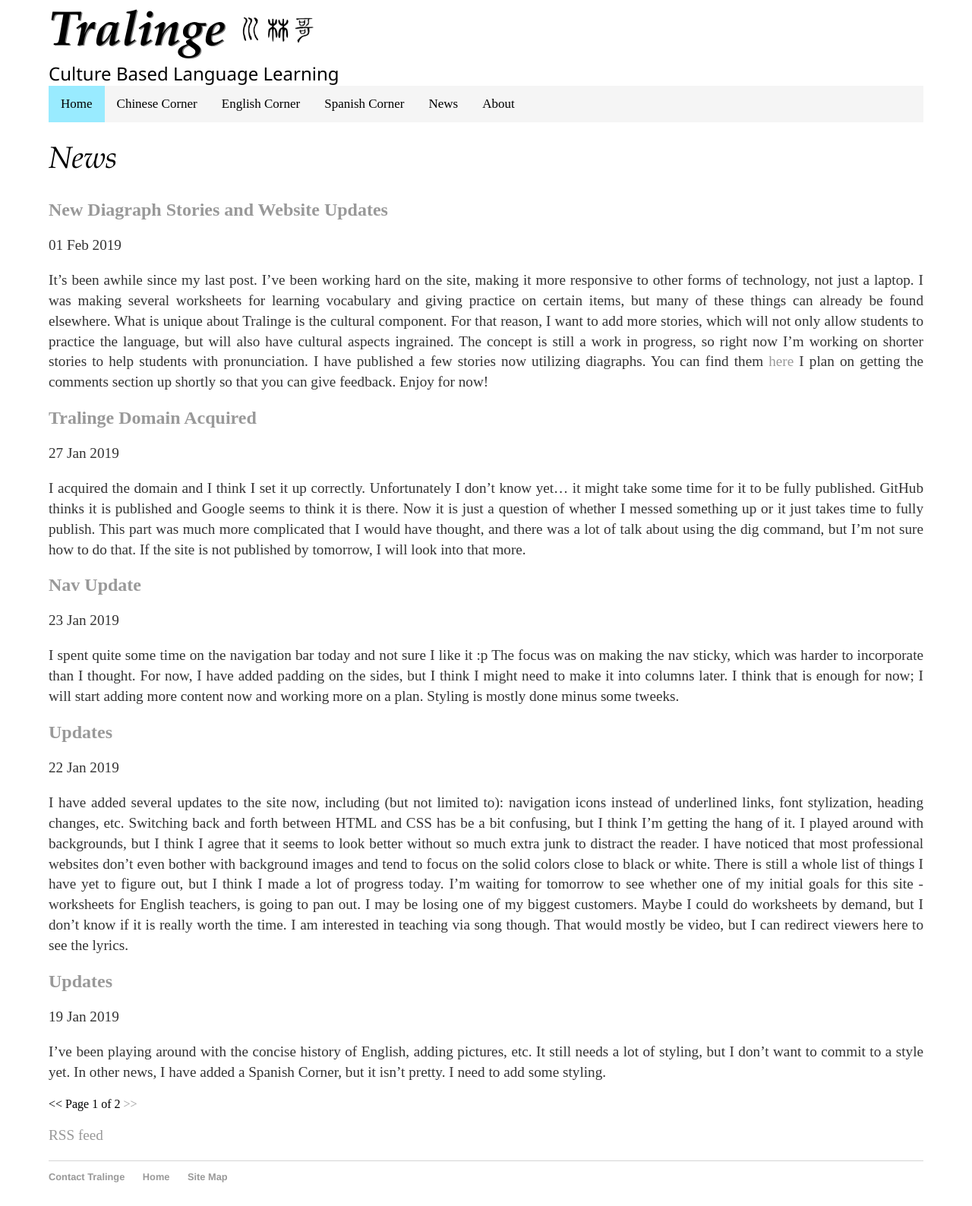
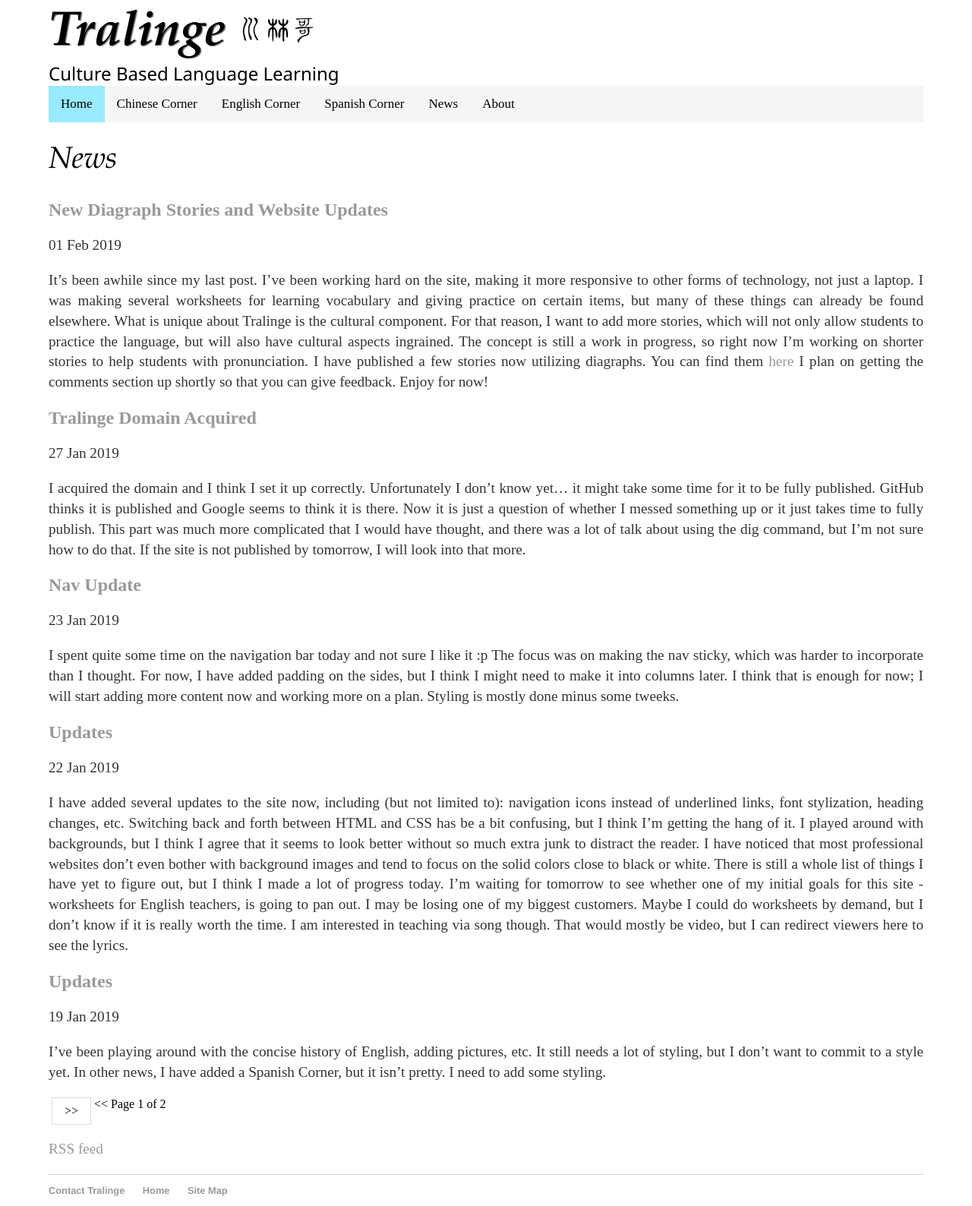
Before and after one commit to Tralinge/tralinge.github.io, a Jekyll site: the page built from news/index.html, in a window 1280 px wide. Shown: the whole page at 76% size. Built offline with Jekyll 4.4.1, drawn with Linux system fonts in a browser that asks for light colours; the list of posts is cut into pages by our own code.

Commit message:
Update main.css

```diff
--- a/css/main.css
+++ b/css/main.css
@@ -195,4 +195,27 @@
     img.rounded {
       border-radius: 30%;
       }
+
+/*pagination*/
+    .pagination {
+        display: inline-block;
+        }
+
+    .pagination a {
+        color: black;
+        float: left;
+        padding: 8px 16px;
+        text-decoration: none;
+        transition: background-color .3s;
+        border: 1px solid #ddd;
+        margin: 0 4px;
+        }
+
+    .pagination a.active {
+        background-color: #4CAF50;
+        color: white;
+        border: 1px solid #4CAF50;
+        }
+
+    .pagination a:hover:not(.active) {background-color: #ddd;}
 </style>
```
Lines whose indentation alone changed are shown as unchanged.
